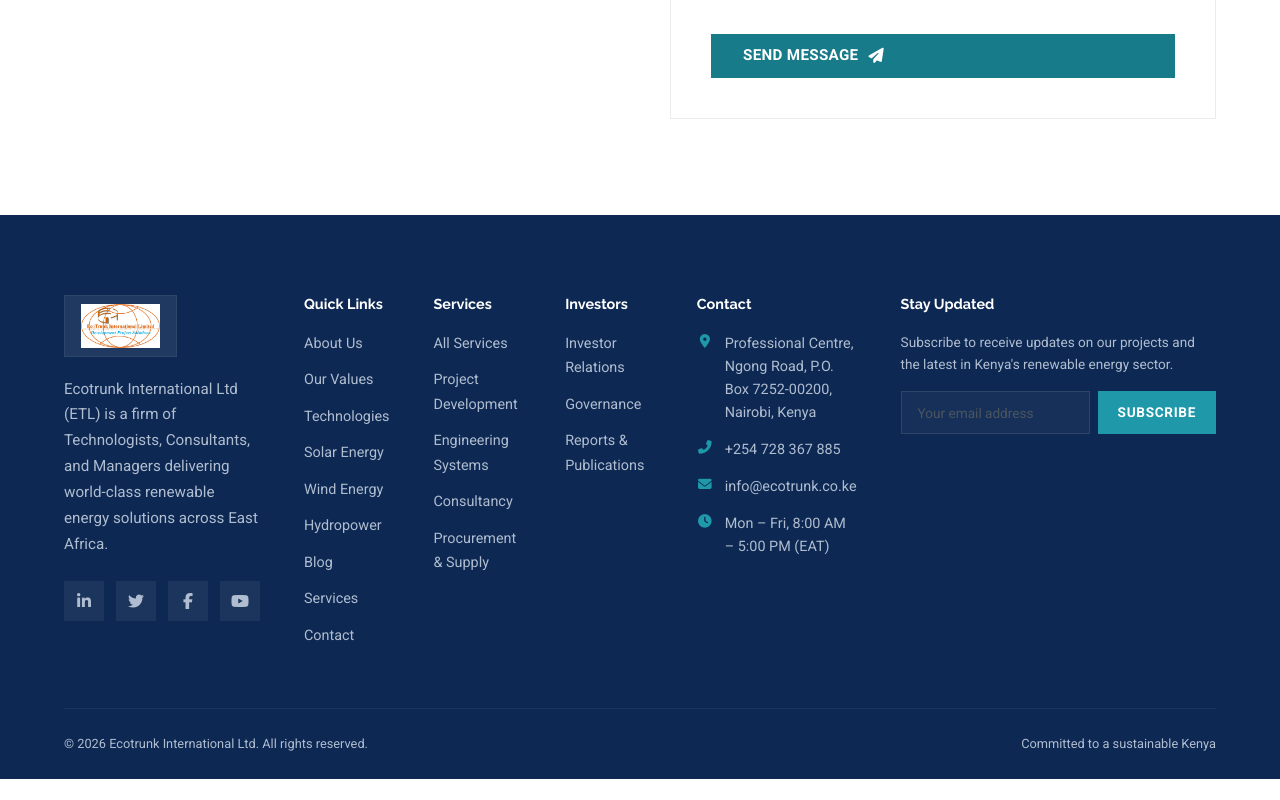
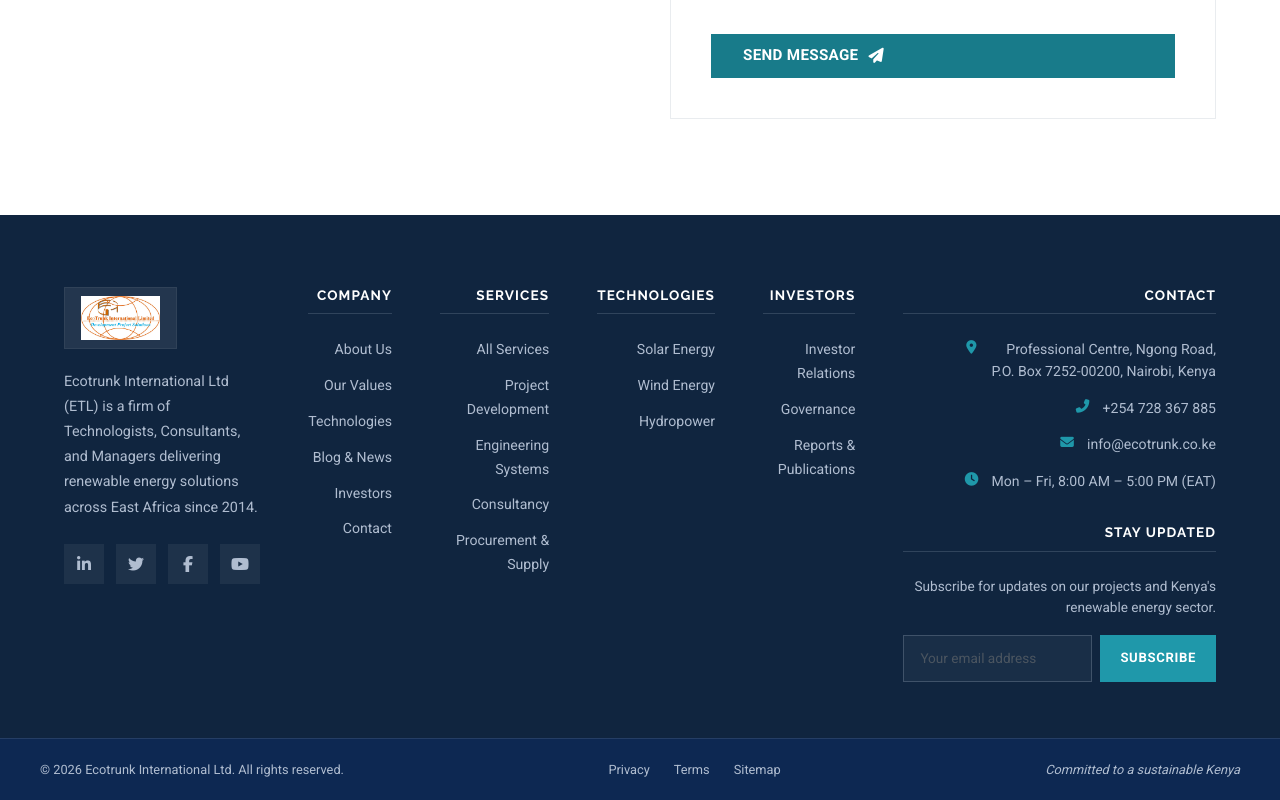
Before and after one commit to freudtroy-png/Ecotrunk-Int, a React (Vite) app: page / in a window 1280 px wide. Shown: the part 5847-6647 px from the top of the page. Before the commit the page ends 6626 px from the top, so only its background shows below. Built offline with nearby package versions, Linux system fonts and the light colour scheme.

Commit message:
Redesign footer to Voltalia design system

```diff
--- a/src/components/Footer.jsx
+++ b/src/components/Footer.jsx
@@ -2,6 +2,35 @@
 import { Link } from 'react-router-dom';
 
 const FORM_ENDPOINT = '';
+
+const QUICK_LINKS = [
+  { to: '/about', label: 'About Us' },
+  { to: '/about#values', label: 'Our Values' },
+  { to: '/technology', label: 'Technologies' },
+  { to: '/blog', label: 'Blog & News' },
+  { to: '/investors', label: 'Investors' },
+  { to: '/#contact', label: 'Contact' },
+];
+
+const SERVICE_LINKS = [
+  { to: '/services', label: 'All Services' },
+  { to: '/services/project-development', label: 'Project Development' },
+  { to: '/services/engineering-systems', label: 'Engineering Systems' },
+  { to: '/services/consultancy', label: 'Consultancy' },
+  { to: '/services/procurement', label: 'Procurement & Supply' },
+];
+
+const INVESTOR_LINKS = [
+  { to: '/investors', label: 'Investor Relations' },
+  { to: '/investors/governance', label: 'Governance' },
+  { to: '/investors/reports', label: 'Reports & Publications' },
+];
+
+const TECHNOLOGY_LINKS = [
+  { to: '/solar', label: 'Solar Energy' },
+  { to: '/wind', label: 'Wind Energy' },
+  { to: '/hydro', label: 'Hydropower' },
+];
 
 export default function Footer() {
   const [email, setEmail] = useState('');
@@ -25,8 +54,19 @@
     setTimeout(() => setStatus(''), 6000);
   };
 
+  const renderLinks = (links) => (
+    <div className="footer-links">
+      {links.map((l) => (
+        <Link key={l.to + l.label} to={l.to}>
+          {l.label}
+        </Link>
+      ))}
+    </div>
+  );
+
   return (
     <footer className="footer" role="contentinfo">
+      <div className="footer-top">
         <div className="container">
           <div className="footer-grid">
             <div className="footer-brand">
@@ -35,7 +75,10 @@
                   <img src="/assets/logo.png" alt="Ecotrunk International Ltd" />
                 </div>
               </Link>
-            <p>Ecotrunk International Ltd (ETL) is a firm of Technologists, Consultants, and Managers delivering world-class renewable energy solutions across East Africa.</p>
+              <p>
+                Ecotrunk International Ltd (ETL) is a firm of Technologists, Consultants, and
+                Managers delivering renewable energy solutions across East Africa since 2014.
+              </p>
               <div className="footer-social">
                 <a href="#" aria-label="LinkedIn" onClick={(e) => e.preventDefault()}><i className="fab fa-linkedin-in" aria-hidden="true"></i></a>
                 <a href="#" aria-label="Twitter" onClick={(e) => e.preventDefault()}><i className="fab fa-twitter" aria-hidden="true"></i></a>
@@ -43,50 +86,54 @@
                 <a href="#" aria-label="YouTube" onClick={(e) => e.preventDefault()}><i className="fab fa-youtube" aria-hidden="true"></i></a>
               </div>
             </div>
-          <div>
-            <h4 className="footer-heading">Quick Links</h4>
-            <div className="footer-links">
-              <Link to="/about">About Us</Link>
-              <Link to="/about#values">Our Values</Link>
-              <Link to="/technology">Technologies</Link>
-              <Link to="/solar">Solar Energy</Link>
-              <Link to="/wind">Wind Energy</Link>
-              <Link to="/hydro">Hydropower</Link>
-              <Link to="/blog">Blog</Link>
-              <Link to="/#services">Services</Link>
-              <Link to="/#contact">Contact</Link>
+
+            <div className="footer-col" id="footer-links">
+              <h4 className="footer-heading">Company</h4>
+              {renderLinks(QUICK_LINKS)}
             </div>
+
+            <div className="footer-col">
+              <h4 className="footer-heading">Services</h4>
+              {renderLinks(SERVICE_LINKS)}
             </div>
-          <div>
-            <h4 className="footer-heading">Services</h4>
-            <div className="footer-links">
-              <Link to="/services">All Services</Link>
-              <Link to="/services/project-development">Project Development</Link>
-              <Link to="/services/engineering-systems">Engineering Systems</Link>
-              <Link to="/services/consultancy">Consultancy</Link>
-              <Link to="/services/procurement">Procurement &amp; Supply</Link>
+
+            <div className="footer-col">
+              <h4 className="footer-heading">Technologies</h4>
+              {renderLinks(TECHNOLOGY_LINKS)}
             </div>
+
+            <div className="footer-col">
+              <h4 className="footer-heading">Investors</h4>
+              {renderLinks(INVESTOR_LINKS)}
             </div>
-          <div>
-            <h4 className="footer-heading">Investors</h4>
-            <div className="footer-links">
-              <Link to="/investors">Investor Relations</Link>
-              <Link to="/investors/governance">Governance</Link>
-              <Link to="/investors/reports">Reports &amp; Publications</Link>
-            </div>
-          </div>
-          <div className="footer-contact">
+
+            <div className="footer-col footer-col-wide">
               <h4 className="footer-heading">Contact</h4>
               <ul className="footer-contact-list">
-              <li><i className="fas fa-map-marker-alt" aria-hidden="true"></i> Professional Centre, Ngong Road, P.O. Box 7252-00200, Nairobi, Kenya</li>
-              <li><i className="fas fa-phone-alt" aria-hidden="true"></i> <a href="tel:+254728367885">+254 728 367 885</a></li>
-              <li><i className="fas fa-envelope" aria-hidden="true"></i> <a href="mailto:info@ecotrunk.co.ke">info@ecotrunk.co.ke</a></li>
-              <li><i className="fas fa-clock" aria-hidden="true"></i> Mon – Fri, 8:00 AM – 5:00 PM (EAT)</li>
+                <li>
+                  <i className="fas fa-map-marker-alt" aria-hidden="true"></i>
+                  <span>Professional Centre, Ngong Road,<br />P.O. Box 7252-00200, Nairobi, Kenya</span>
+                </li>
+                <li>
+                  <i className="fas fa-phone-alt" aria-hidden="true"></i>
+                  <a href="tel:+254728367885">+254 728 367 885</a>
+                </li>
+                <li>
+                  <i className="fas fa-envelope" aria-hidden="true"></i>
+                  <span>
+                    <a href="mailto:info@ecotrunk.co.ke">info@ecotrunk.co.ke</a>
+                  </span>
+                </li>
+                <li>
+                  <i className="fas fa-clock" aria-hidden="true"></i>
+                  <span>Mon – Fri, 8:00 AM – 5:00 PM (EAT)</span>
+                </li>
               </ul>
-          </div>
-          <div className="footer-newsletter">
-            <h4 className="footer-heading">Stay Updated</h4>
-            <p>Subscribe to receive updates on our projects and the latest in Kenya's renewable energy sector.</p>
+
+              <h4 className="footer-heading footer-heading-newsletter">Stay Updated</h4>
+              <p className="footer-newsletter-text">
+                Subscribe for updates on our projects and Kenya's renewable energy sector.
+              </p>
               <form className="footer-newsletter-form" onSubmit={handleSubmit}>
                 <input
                   type="email"
@@ -106,9 +153,18 @@
               )}
             </div>
           </div>
+        </div>
+      </div>
+
       <div className="footer-bottom">
+        <div className="container footer-bottom-inner">
           <span>&copy; 2026 Ecotrunk International Ltd. All rights reserved.</span>
-          <span>Committed to a sustainable Kenya</span>
+          <div className="footer-legal">
+            <Link to="/about">Privacy</Link>
+            <Link to="/about#values">Terms</Link>
+            <Link to="/sitemap.xml">Sitemap</Link>
+          </div>
+          <span className="footer-tagline">Committed to a sustainable Kenya</span>
         </div>
       </div>
     </footer>
--- a/src/styles/site.css
+++ b/src/styles/site.css
@@ -1608,17 +1608,106 @@
 }
 
 .footer {
-  background: var(--volt-navy-dark);
-  color: white;
-  padding: 80px 0 0;
+  background: var(--volt-navy);
+  color: var(--volt-link);
+  padding: 72px 0 0;
+}
+
+.footer-top {
+  padding-bottom: 56px;
 }
 
 .footer-grid {
   display: grid;
-  grid-template-columns: 1.8fr 1fr 1.2fr 1.2fr 1fr 1.4fr;
-  gap: 44px;
-  padding-bottom: 60px;
-  border-bottom: 1px solid rgba(255,255,255,0.06);
+  grid-template-columns: 2fr 1fr 1.3fr 1.1fr 1.1fr 1.8fr;
+  gap: 48px;
+}
+
+.footer-col {
+  text-align: right;
+}
+
+.footer-col-wide {
+  text-align: right;
+}
+
+.footer-brand {
+  text-align: left;
+}
+
+.footer-brand .header-logo-icon {
+  background: rgba(255,255,255,0.08);
+  border: 1px solid rgba(255,255,255,0.06);
+  border-radius: 0;
+  padding: 8px 16px;
+  height: auto;
+  width: auto;
+  display: inline-flex;
+}
+
+.footer-brand .header-logo-icon img {
+  height: 44px;
+  width: auto;
+}
+
+.footer-brand p {
+  color: var(--volt-link);
+  font-size: 0.9rem;
+  line-height: 1.75;
+  margin: 20px 0 24px;
+  max-width: 340px;
+}
+
+.footer-social {
+  display: flex;
+  gap: 12px;
+}
+
+.footer-social a {
+  width: 40px;
+  height: 40px;
+  border-radius: 0;
+  background: rgba(255,255,255,0.06);
+  display: flex;
+  align-items: center;
+  justify-content: center;
+  color: var(--volt-link);
+  font-size: 1rem;
+  transition: all 0.3s ease;
+}
+
+.footer-social a:hover {
+  background: var(--volt-teal);
+  color: white;
+  transform: translateY(-2px);
+}
+
+.footer-heading {
+  font-family: var(--font-display);
+  font-size: 0.85rem;
+  font-weight: 700;
+  margin-bottom: 24px;
+  color: white;
+  text-transform: uppercase;
+  letter-spacing: 0.08em;
+  padding-bottom: 10px;
+  border-bottom: 1px solid rgba(176,189,208,0.2);
+}
+
+.footer-links {
+  display: flex;
+  flex-direction: column;
+  gap: 12px;
+}
+
+.footer-links a {
+  font-size: 0.88rem;
+  color: var(--volt-link);
+  transition: color 0.3s ease;
+}
+
+.footer-links a:hover {
+  color: var(--volt-teal);
 }
 
 .footer-contact-list {
@@ -1633,10 +1722,12 @@
 .footer-contact-list li {
   display: flex;
   align-items: flex-start;
+  justify-content: flex-end;
   gap: 12px;
-  font-size: 0.9rem;
+  font-size: 0.88rem;
   color: var(--volt-link);
   line-height: 1.6;
+  text-align: right;
 }
 
 .footer-contact-list i {
@@ -1654,87 +1745,20 @@
 }
 
 .footer-contact-list a:hover {
-  color: #fff;
-}
-
-.footer-brand .header-logo-icon {
-  background: rgba(255,255,255,0.08);
-  border: 1px solid rgba(255,255,255,0.06);
-  border-radius: 0;
-  padding: 8px 16px;
-  height: auto;
-  width: auto;
-}
-
-.footer-brand .header-logo-icon img {
-  height: 44px;
-  width: auto;
-}
-
-.footer-brand p {
-  color: var(--volt-link);
-  font-size: 0.95rem;
-  line-height: 1.7;
-  margin: 20px 0 24px;
-  max-width: 360px;
-}
-
-.footer-social {
-  display: flex;
-  gap: 12px;
-}
-
-.footer-social a {
-  width: 40px;
-  height: 40px;
-  border-radius: 0;
-  background: rgba(255,255,255,0.06);
-  display: flex;
-  align-items: center;
-  justify-content: center;
-  color: var(--volt-link);
-  font-size: 1rem;
-  transition: all 0.3s ease;
-}
-
-.footer-social a:hover {
-  background: var(--volt-teal);
-  color: white;
-  transform: translateY(-2px);
-}
-
-.footer-heading {
-  font-family: var(--font-display);
-  font-size: 0.9rem;
-  font-weight: 700;
-  margin-bottom: 20px;
-  color: white;
-}
-
-.footer-links {
-  display: flex;
-  flex-direction: column;
-  gap: 12px;
-}
-
-.footer-links a {
-  font-size: 0.9rem;
-  color: var(--volt-link);
-  transition: all 0.3s ease;
-}
-
-.footer-links a:hover {
-  color: #fff;
-  padding-left: 4px;
-}
-
-.footer-newsletter p {
+  color: var(--volt-teal);
+}
+
+.footer-newsletter-text {
   font-size: 0.85rem;
   color: var(--volt-link);
   margin-bottom: 16px;
   line-height: 1.6;
 }
 
+.footer-heading-newsletter {
+  margin-top: 32px;
+}
+
 .footer-newsletter-form {
   display: flex;
   gap: 8px;
@@ -1742,9 +1766,9 @@
 
 .footer-newsletter-form input {
   flex: 1;
-  padding: 10px 16px;
+  padding: 12px 16px;
   border-radius: 0;
-  border: 1px solid rgba(255,255,255,0.1);
+  border: 1px solid rgba(176,189,208,0.25);
   background: rgba(255,255,255,0.04);
   font-size: 0.85rem;
   color: white;
@@ -1761,11 +1785,11 @@
 }
 
 .footer-newsletter-form button {
-  padding: 10px 20px;
+  padding: 12px 20px;
   border-radius: 0;
   background: var(--volt-teal);
   color: white;
-  font-size: 0.85rem;
+  font-size: 0.82rem;
   font-weight: 600;
   text-transform: uppercase;
   letter-spacing: 0.05em;
@@ -1773,16 +1797,40 @@
 }
 
 .footer-newsletter-form button:hover {
-  background: var(--volt-navy);
+  background: var(--volt-navy-dark);
 }
 
 .footer-bottom {
+  background: var(--volt-navy-dark);
+  border-top: 1px solid rgba(176,189,208,0.15);
+}
+
+.footer-bottom-inner {
   display: flex;
   justify-content: space-between;
   align-items: center;
-  padding: 24px 0;
+  gap: 16px;
+  padding: 20px 0;
   font-size: 0.8rem;
   color: var(--volt-link);
+}
+
+.footer-legal {
+  display: flex;
+  gap: 24px;
+}
+
+.footer-legal a {
+  color: var(--volt-link);
+  transition: color 0.3s ease;
+}
+
+.footer-legal a:hover {
+  color: var(--volt-teal);
+}
+
+.footer-tagline {
+  font-style: italic;
 }
 
 @media (max-width: 1024px) {
@@ -1793,6 +1841,8 @@
   .gallery-item:nth-child(4) { grid-column: span 1; }
   .footer-grid { grid-template-columns: 1fr 1fr; gap: 40px; }
   .footer-grid .footer-brand { grid-column: 1 / -1; }
+  .footer-col, .footer-col-wide { text-align: left; }
+  .footer-contact-list li { justify-content: flex-start; text-align: left; }
   .affiliations-grid { gap: 32px; }
   .affiliation-item { height: 40px; }
   .hero-content { padding: 0 32px; }
@@ -1840,7 +1890,7 @@
   .contact-form { padding: 24px; }
   .form-row { grid-template-columns: 1fr; }
   .footer-grid { grid-template-columns: 1fr; gap: 32px; }
-  .footer-bottom { flex-direction: column; gap: 12px; text-align: center; }
+  .footer-bottom-inner { flex-direction: column; gap: 12px; text-align: center; }
   .gallery-grid { grid-template-columns: repeat(2, 1fr); }
   .gallery-item:nth-child(1) { grid-column: span 2; grid-row: span 1; }
   .stats-values { grid-template-columns: repeat(2, 1fr); }
```
Lines whose indentation alone changed are shown as unchanged.
